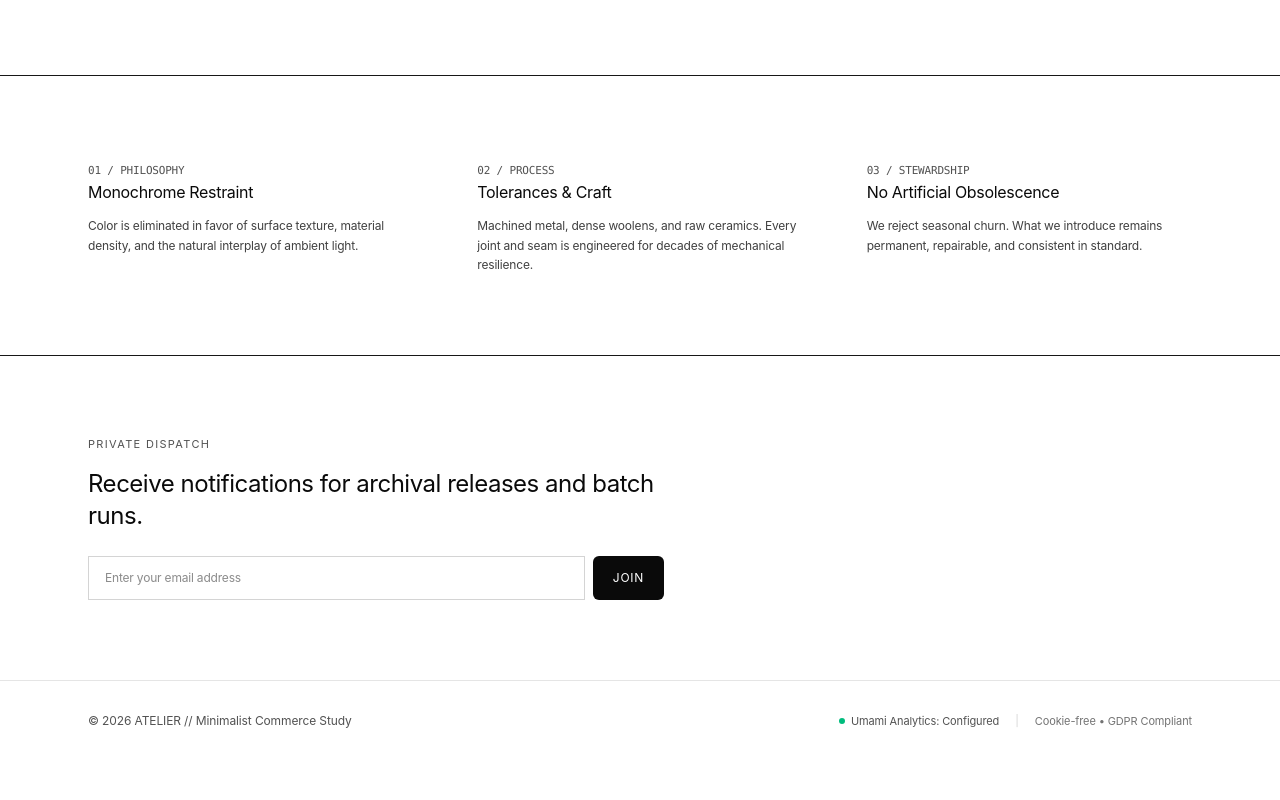
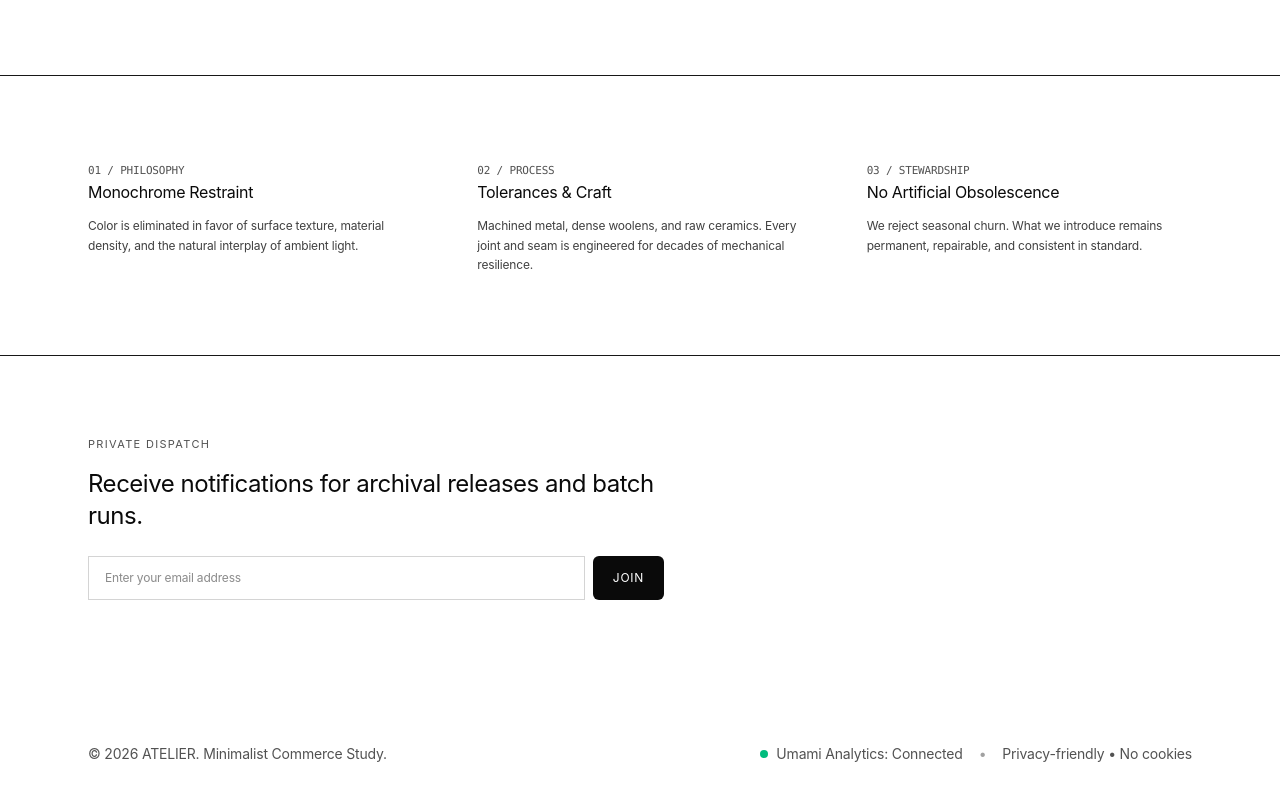
Before and after one commit to KhajeeMohammedZunaid/Umami-Check, a Next.js app: page / in a window 1280 px wide. Shown: the part 1146-1946 px from the top of the page. Before the commit the page ends 1907 px from the top, so only its background shows below. Built offline with nearby package versions, Linux system fonts and the light colour scheme; no server answers.

Commit message:
fix(footer): resolve Next.js 16 prerender date error and add Umami status indicator

```diff
--- a/components/footer.tsx
+++ b/components/footer.tsx
@@ -2,27 +2,25 @@ export function Footer() {
   const websiteId = process.env.NEXT_PUBLIC_UMAMI_WEBSITE_ID;
 
   return (
-    <footer className="w-full border-t border-neutral-200 dark:border-neutral-800 bg-white dark:bg-black mt-auto">
-      <div className="max-w-6xl mx-auto px-6 py-8 flex flex-col sm:flex-row items-start sm:items-center justify-between gap-4 text-xs tracking-[-0.01em] text-neutral-600 dark:text-neutral-400">
+    <footer className="w-full bg-white dark:bg-black mt-auto pt-16 pb-12">
+      <div className="max-w-6xl mx-auto px-6 flex flex-col sm:flex-row items-start sm:items-center justify-between gap-6 text-sm text-neutral-600 dark:text-neutral-400">
         <div>
-          <span>&copy; {new Date().getFullYear()} ATELIER // Minimalist Commerce Study</span>
+          <span>&copy; 2026 ATELIER. Minimalist Commerce Study.</span>
         </div>
 
-        <div className="flex items-center gap-4 text-[11px]">
-          <span className="flex items-center gap-1.5">
+        <div className="flex items-center gap-4 text-sm">
+          <span className="flex items-center gap-2">
             <span
-              className={`size-1.5 rounded-full ${
+              className={`size-2 rounded-full ${
                 websiteId ? "bg-emerald-500" : "bg-neutral-400"
               }`}
             />
             <span>
-              Umami Analytics: {websiteId ? "Configured" : "Awaiting Website ID"}
+              Umami Analytics: {websiteId ? "Connected" : "Ready for Website ID"}
             </span>
           </span>
-          <span className="text-neutral-300 dark:text-neutral-700">|</span>
-          <span className="text-neutral-500 dark:text-neutral-500">
-            Cookie-free &bull; GDPR Compliant
-          </span>
+          <span className="text-neutral-400 dark:text-neutral-600">&bull;</span>
+          <span>Privacy-friendly &bull; No cookies</span>
         </div>
       </div>
     </footer>
```
